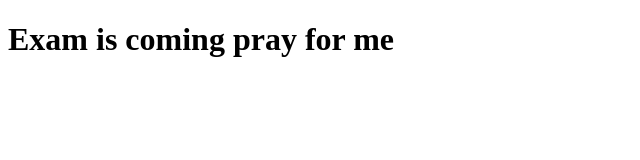
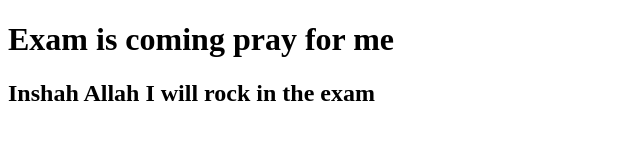
Before and after one commit to Shuhrat-n/my-exam-routine, a plain HTML site: page index.html in a window 1280 px wide. Shown: the whole page, without its empty margins (0-640 px from the left). Drawn offline with Linux system fonts and the light colour scheme.

Commit message:
updated the html file

```diff
--- a/index.html
+++ b/index.html
@@ -7,5 +7,6 @@
 </head>
 <body>
     <h1>Exam is coming pray for me</h1>
+    <h2>Inshah Allah I will rock in the exam</h2>
 </body>
 </html>
```
